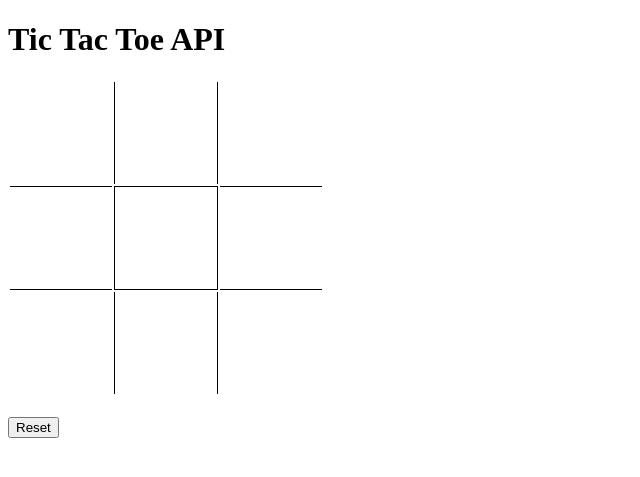
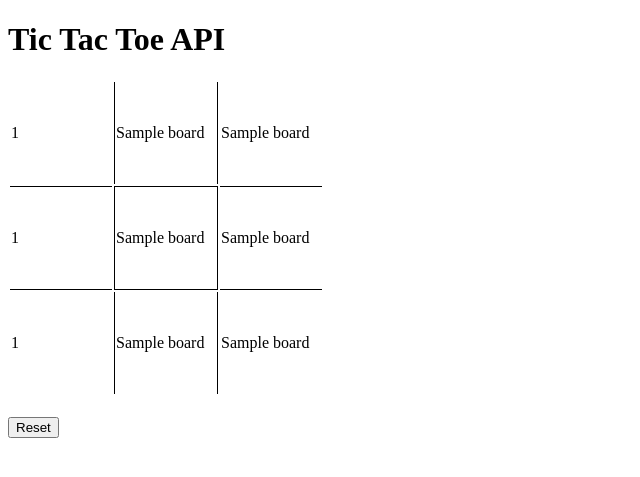
Before and after one commit to LucasLaibly/TicTacToe, a Flask app: template templates/board.html in a window 1280 px wide. Shown: the top 477 px of the page, without its empty margins (0-640 px from the left). Run offline with Flask 2, Linux system fonts and the light colour scheme; the template is opened without the code that fills it: most values are stand-ins (such as "Sample title", 1, 10 or a date in 2020).

Commit message:
board takes in 2D list values

```diff
--- a/static/site.css
+++ b/static/site.css
@@ -5,6 +5,10 @@
 
 .h1 {
     color: red;
+    text-align: center;
+}
+
+.td {
     text-align: center;
 }
 
--- a/templates/board.html
+++ b/templates/board.html
@@ -7,23 +7,25 @@
     </head>
     <table>
         <tr id ="row1">
-            <td></td>
-            <td class="square vert"></td>
+            <td>{{ board[0][0] }}</td>
+            <td class="square vert">{{ board[0][1] }}</td>
+            <td>{{ board[0][2] }}</td>
         </tr>
         <tr id="row2">
-            <td class="square hori"></td>
-            <td class="square vert hori"></td>
-            <td class="square hori"></td>
+            <td class="square hori">{{ board[1][0] }}</td>
+            <td class="square vert hori">{{ board[1][1] }}</td>
+            <td class="square hori">{{ board[1][2] }}</td>
         </tr>
         <tr id="row3">
-            <td></td>
-            <td class="square vert"></td>
+            <td>{{ board[2][0] }}</td>
+            <td class="square vert">{{ board[2][1] }}</td>
+            <td>{{ board[2][2] }}</td>
         </tr>
     </table>
 
     <div class = "container">
         <!-- Reset the Board-->
         <h1 id="winner"></h1>
-        <button href="{{url_for('reset')}}" class="btn btn-default">Reset</button>
+        <button class="btn btn-default">Reset</button>
     </div>
 </html>
```
